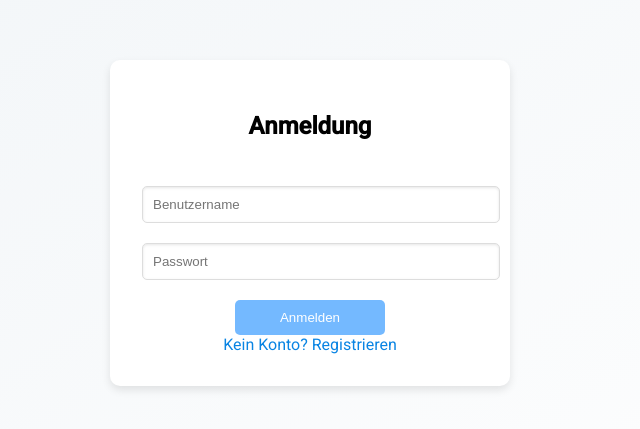
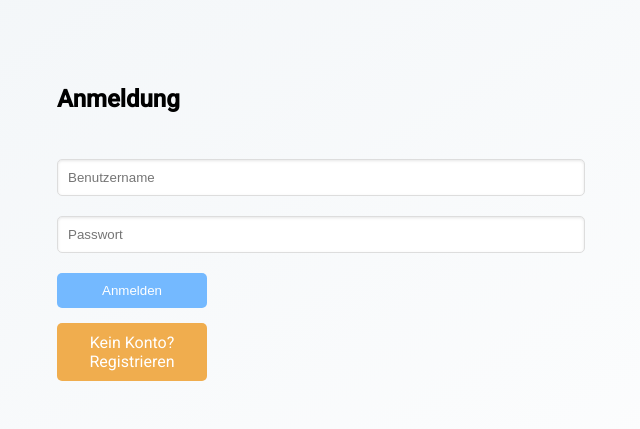
Before and after one commit to anrasch/sTaskNote-frontend, a plain HTML site: page index.html in a window 1280 px wide. Shown: the part 177-606 px from the top of the page, without its empty margins (330-970 px from the left). Drawn offline with Linux system fonts and the light colour scheme.

Commit message:
Update registration an login links to buttons

```diff
--- a/index.html
+++ b/index.html
@@ -9,7 +9,7 @@
     <title>sTaskNote - Aufgaben & Notizen</title>
 </head>
 <body>
-    <div id="login-section" class="card">
+    <div id="login-section">
         <h2>Anmeldung</h2>
         <form id="login-form">
             <input type="text" id="username" placeholder="Benutzername" required>
@@ -17,11 +17,11 @@
             <button type="submit">Anmelden</button>
         </form>
         <div id="register-link">
-            <a href="#" onclick="toggleRegister()">Kein Konto? Registrieren</a>
+            <button class="toggle-button" onclick="toggleRegister()">Kein Konto? Registrieren</button>
         </div>
     </div>
 
-    <div id="register-section" class="card" style="display:none;">
+    <div id="register-section" style="display:none;">
         <h2>Registrieren</h2>
         <form id="register-form">
             <input type="text" id="reg-username" placeholder="Benutzername" required>
@@ -29,7 +29,7 @@
             <button type="submit">Registrieren</button>
         </form>
         <div id="login-link">
-            <a href="#" onclick="toggleLogin()">Zurück zur Anmeldung</a>
+            <button class="toggle-button" onclick="toggleLogin()">Zurück zur Anmeldung</button>
         </div>
     </div>
 
--- a/styles/main.css
+++ b/styles/main.css
@@ -73,3 +73,20 @@ h2 {
 #logout-button:hover {
     background-color: #e17055;
 }
+
+.toggle-button {
+    background-color: #f0ad4e;
+    color: #fff;
+    border: none;
+    padding: 10px 20px;
+    font-family: 'Roboto', sans-serif;
+    font-size: 16px;
+    cursor: pointer;
+    border-radius: 5px;
+    margin-top: 15px;
+    transition: background-color 0.3s ease;
+}
+
+.toggle-button:hover {
+    background-color: #ec971f;
+}
```
